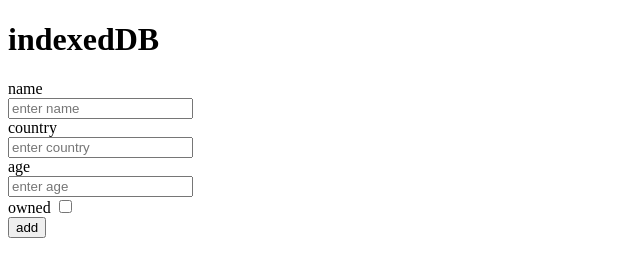
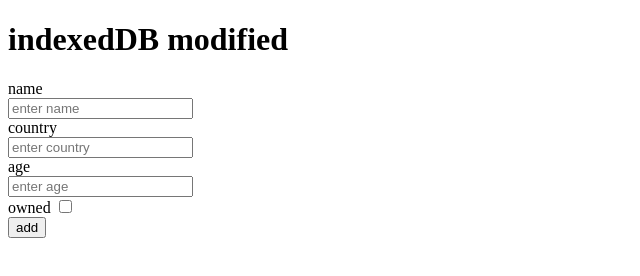
Before and after one commit to muhsiiii/indexedDB, a plain HTML site: page index.html in a window 1280 px wide. Shown: the whole page, without its empty margins (0-640 px from the left). Drawn offline with Linux system fonts and the light colour scheme.

Commit message:
test commit

```diff
--- a/index.html
+++ b/index.html
@@ -15,7 +15,7 @@
 </head>
 <body>
     <div class="container">
-        <h1>indexedDB</h1>
+        <h1>indexedDB modified</h1>
 
     <form name="testForm">
         <label for="">name</label><br>
```
